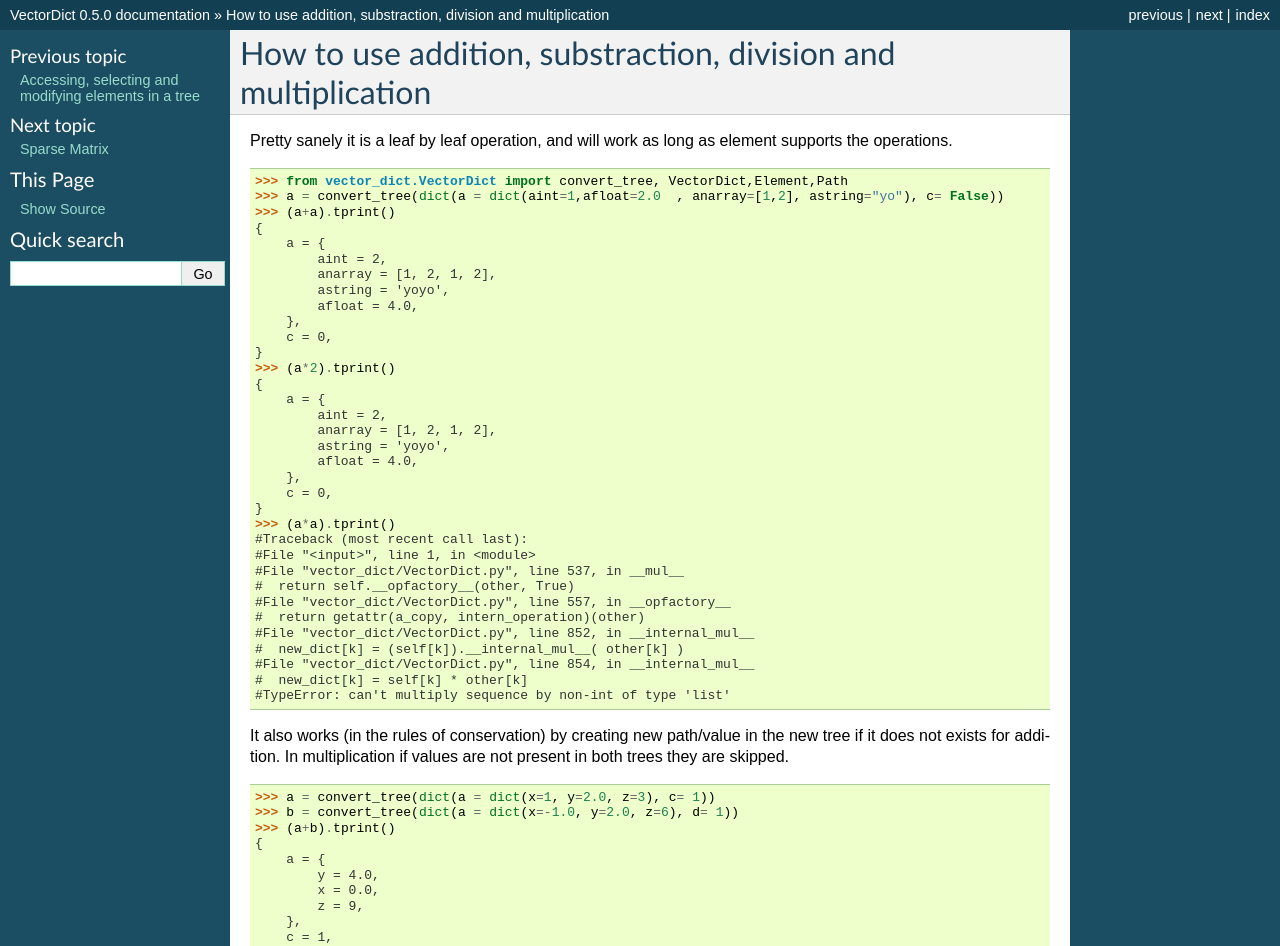
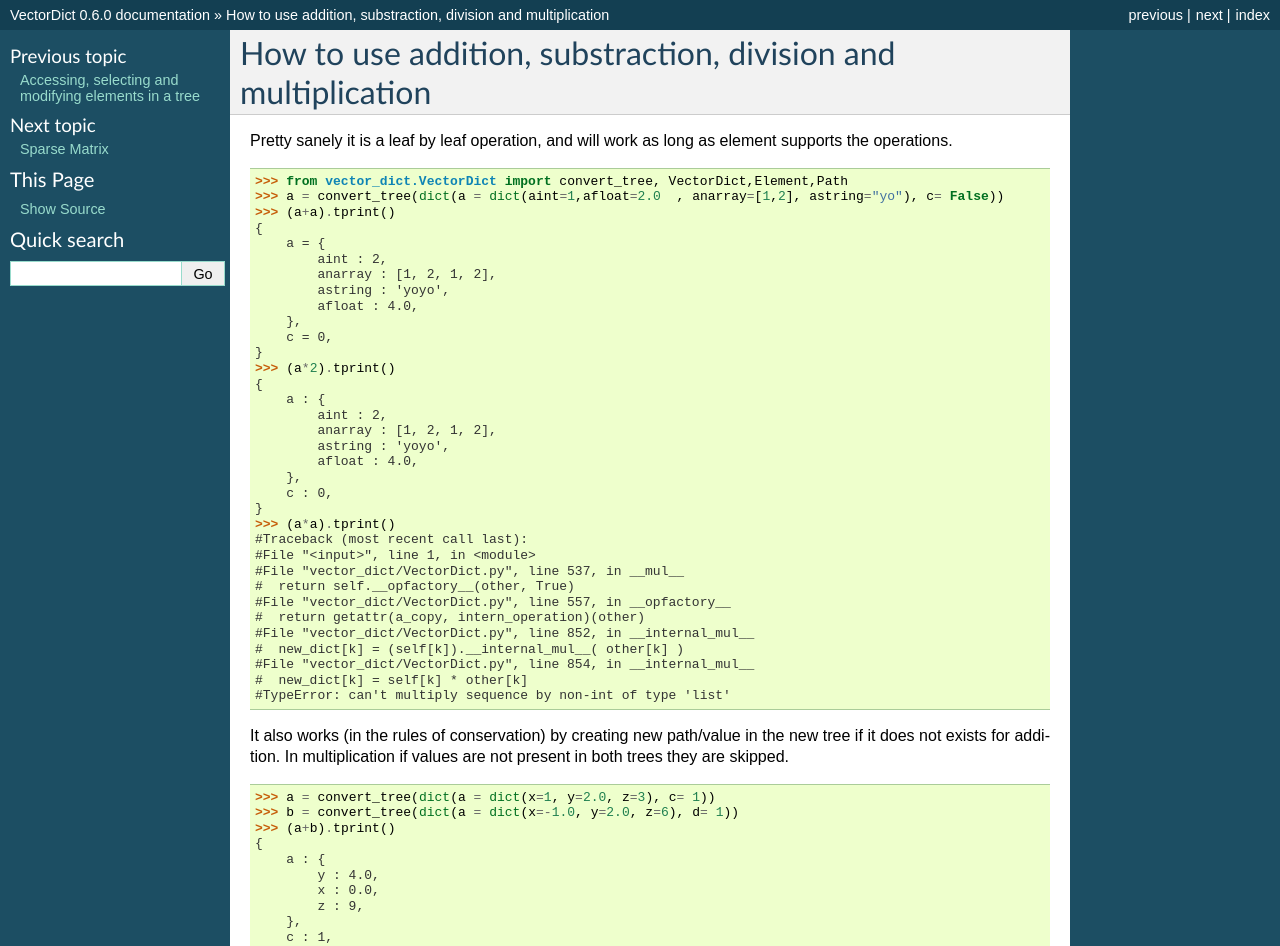
Before and after one commit to jul/ADictAdd_iction, a Sphinx documentation site: the page built from docs/source/algebrae.rst, in a window 1280 px wide. Shown: the top 946 px of the page. Built offline with Sphinx 7.4.7, drawn with Linux system fonts in a browser that asks for light colours; some of the changed text lies outside the part shown.

```diff
--- a/docs/source/algebrae.rst
+++ b/docs/source/algebrae.rst
@@ -10,22 +10,22 @@ Pretty sanely it is a leaf by leaf operation, and will work as long as element s
  >>> (a+a).tprint()
  {
      a = {
-         aint = 2,
-         anarray = [1, 2, 1, 2],
-         astring = 'yoyo',
-         afloat = 4.0,
+         aint : 2,
+         anarray : [1, 2, 1, 2],
+         astring : 'yoyo',
+         afloat : 4.0,
      },
      c = 0,
  }
  >>> (a*2).tprint()
  {
-     a = {
-         aint = 2,
-         anarray = [1, 2, 1, 2],
-         astring = 'yoyo',
-         afloat = 4.0,
+     a : {
+         aint : 2,
+         anarray : [1, 2, 1, 2],
+         astring : 'yoyo',
+         afloat : 4.0,
      },
-     c = 0,
+     c : 0,
  }
  >>> (a*a).tprint()
  #Traceback (most recent call last):
@@ -47,37 +47,37 @@ It also works (in the rules of conservation) by creating new path/value in the n
  >>> b = convert_tree(dict(a = dict(x=-1.0, y=2.0, z=6), d= 1))
  >>> (a+b).tprint()
  {
-     a = {
-         y = 4.0,
-         x = 0.0,
-         z = 9,
+     a : {
+         y : 4.0,
+         x : 0.0,
+         z : 9,
      },
-     c = 1,
-     d = 1,
+     c : 1,
+     d : 1,
  }
  >>> (a*b).tprint()
  {
-     a = {
-         y = 4.0,
-         x = -1.0,
-         z = 18,
+     a : {
+         y : 4.0,
+         x : -1.0,
+         z : 18,
      },
  }
  >>> (a-b).tprint()
  {
-     a = {
-         y = 0.0,
-         x = 2.0,
-         z = -3,
+     a : {
+         y : 0.0,
+         x : 2.0,
+         z : -3,
      },
-     c = 1,
-     d = -1,
+     c : 1,
+     d : -1,
  }
  >>> (1.0*a/b).tprint()
  {
-     a = {
-         y = 1.0,
-         x = -1.0,
-         z = 0.5,
+     a : {
+         y : 1.0,
+         x : -1.0,
+         z : 0.5,
      },
  }
--- a/docs/source/conf.py
+++ b/docs/source/conf.py
@@ -48,9 +48,9 @@ copyright = u'2012, Julien Tayon'
 # built documents.
 #
 # The short X.Y version.
-version = '0.5.0'
+version = '0.6.0'
 # The full version, including alpha/beta/rc tags.
-release = '0.5.0'
+release = '0.6.0'
 
 # The language for content autogenerated by Sphinx. Refer to documentation
 # for a list of supported languages.
--- a/docs/source/roadmap.rst
+++ b/docs/source/roadmap.rst
@@ -1 +1 @@
-.. include:: ../../ROADMAP.rst
+.. include:: ../../CHANGES.txt
```
Also changed, not shown: CHANGES.txt (renamed from ROADMAP.rst, +11 -0 lines), docs/source/finding.rst (+22 -22 lines), docs/source/index.rst (+64 -13 lines), docs/source/intro.rst (deleted, +0 -123 lines), setup.py (+3 -4 lines), 5 other files.
